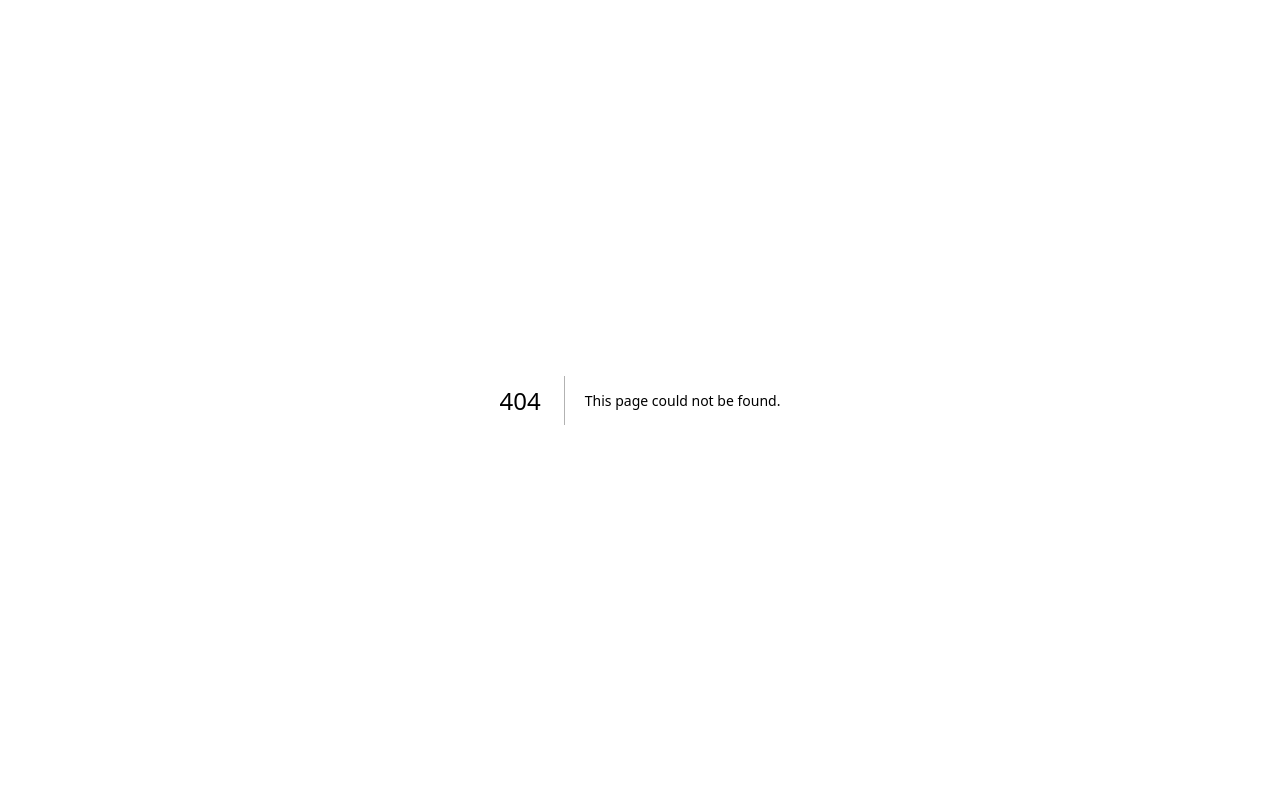
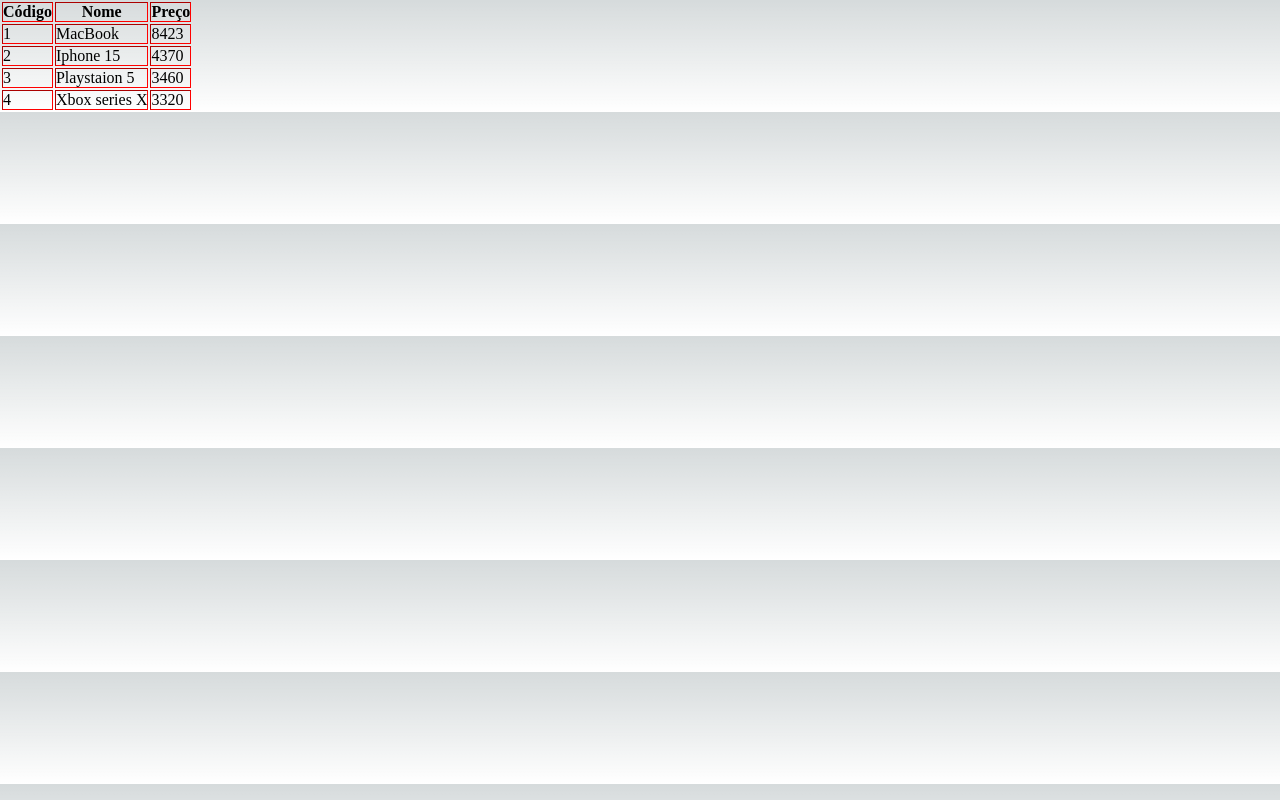
Before and after one commit to GuiDEV1/ReactAndNext, a Next.js app in the folder exercicios/: page /render/repeticao2 in a window 1280 px wide. Before the commit this address had no page. Built offline with nearby package versions, Linux system fonts and the light colour scheme.

Commit message:
add exercicios

```diff
--- /dev/null
+++ b/exercicios/data/listProdutos.js
@@ -0,0 +1,8 @@
+import Produto from "../models/produto";
+
+export default  [
+    new Produto(1, "MacBook", 8423),
+    new Produto(2, "Iphone 15", 4370),
+    new Produto(3, "Playstaion 5", 3460),
+    new Produto(4, "Xbox series X", 3320)
+]
--- /dev/null
+++ b/exercicios/models/produto.js
@@ -0,0 +1,23 @@
+export default class Produto {
+    #id
+    #nome
+    #preco
+
+    constructor(id, nome, preco) {
+        this.#id = id;
+        this.#nome = nome;
+        this.#preco = preco;
+    }
+
+    get id() {
+        return this.#id;
+    }
+
+    get nome() {
+        return this.#nome;
+    }
+
+    get preco() {
+        return this.#preco;
+    }
+}
--- /dev/null
+++ b/exercicios/src/pages/render/repeticao2.jsx
@@ -0,0 +1,33 @@
+import listaProdutos from "../../../data/listProdutos";
+
+export default function repeticao2() {
+    function renderizarLinhas() {
+        return listaProdutos.map((produto => {
+            return (
+                <tr key={produto.id}>
+                    <td>{produto.id}</td>
+                    <td>{produto.nome}</td>
+                    <td>{produto.preco}</td>
+                </tr>
+            )
+        }))
+    }
+ return(
+    <div>
+       <table border={1} style={{
+        border: "red",
+       }}>
+          <thead>
+            <tr>
+                <th>Código</th>
+                <th>Nome</th>
+                <th>Preço</th>
+            </tr>
+          </thead>
+          <tbody>
+            {renderizarLinhas()}
+          </tbody>
+       </table>
+    </div>
+ )
+}
```
